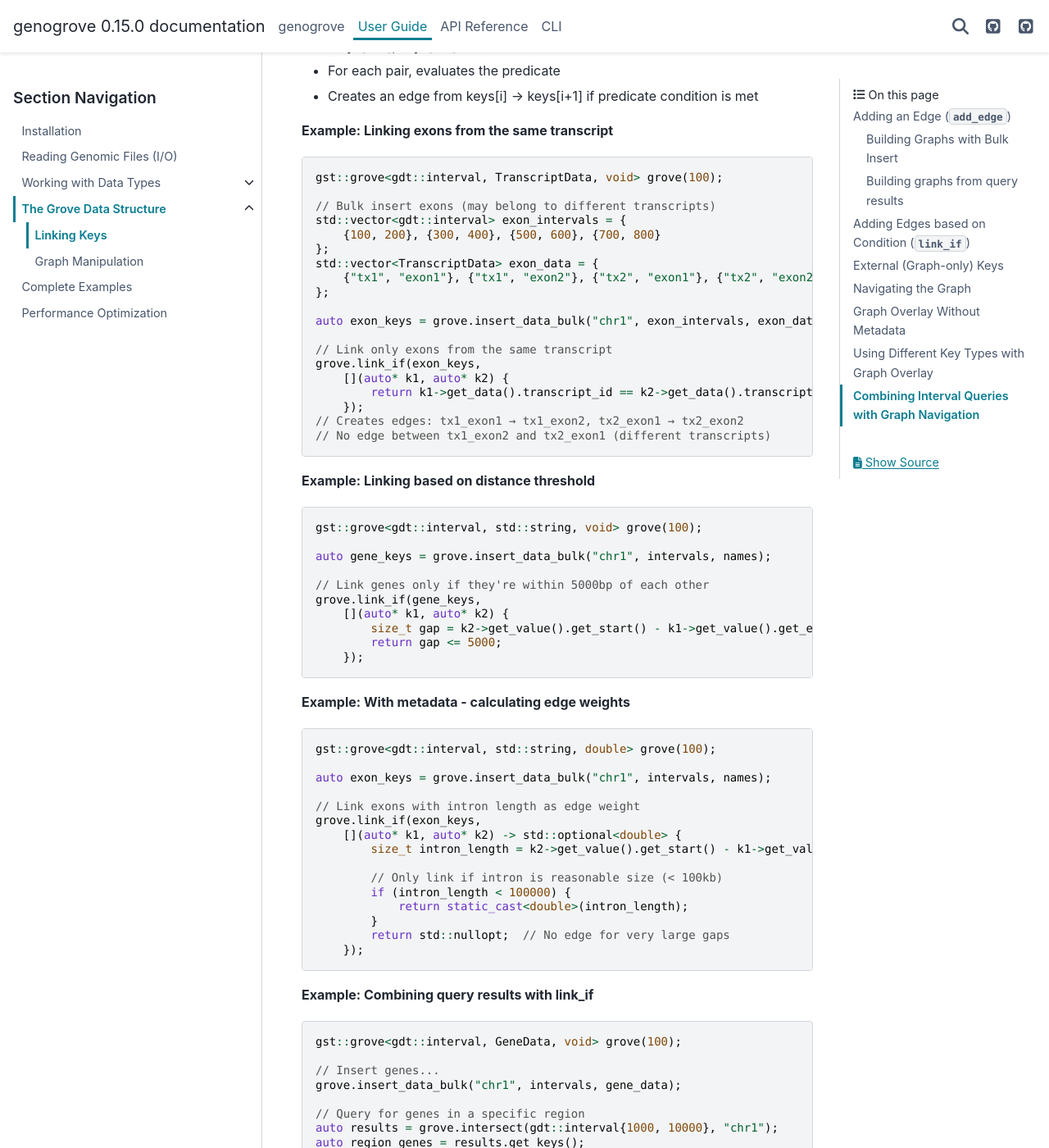
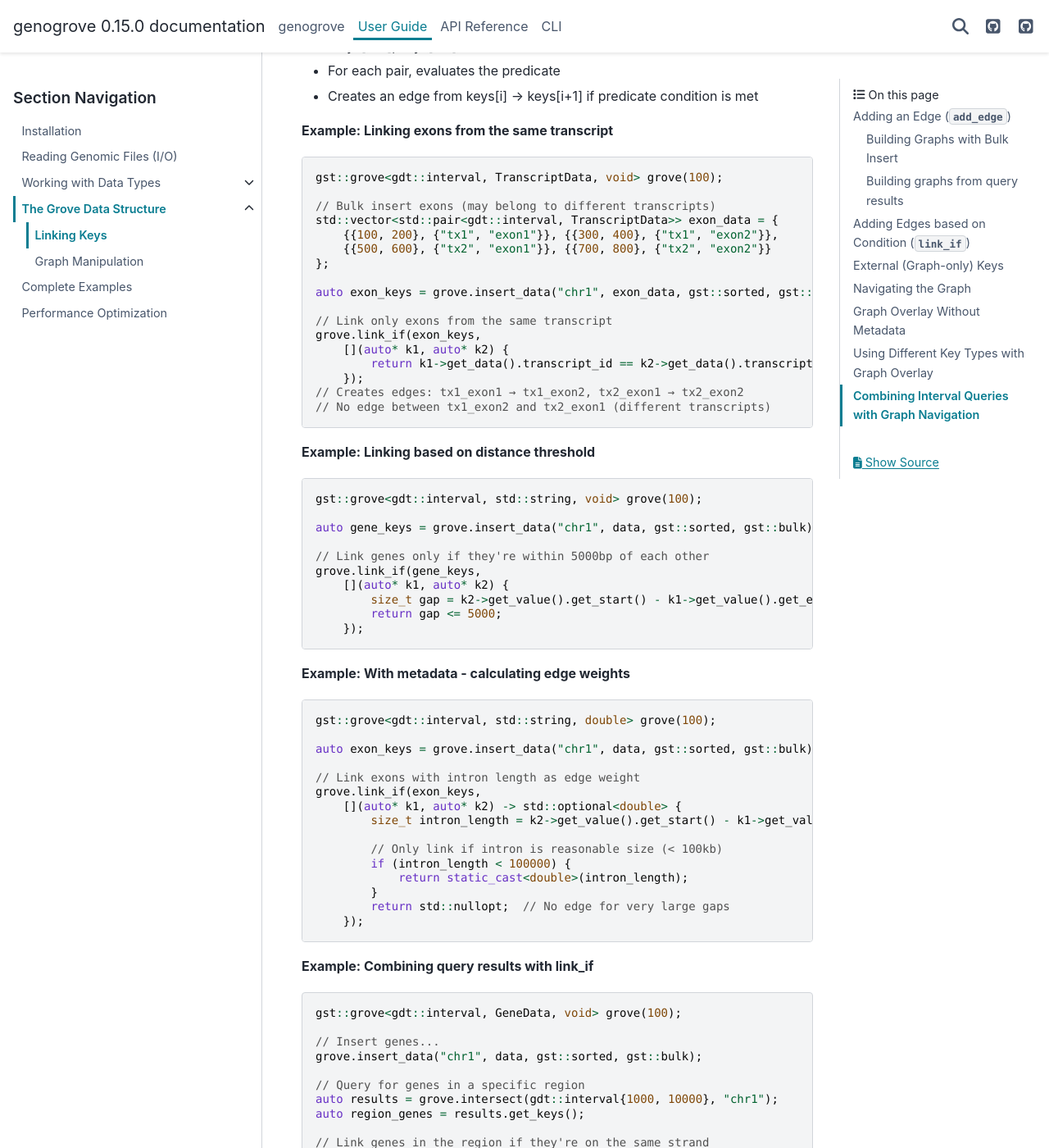
Before and after one commit to genogrove/docs, a Sphinx documentation site: the page built from source/guide/grove/graph.md, in a window 1280 px wide and 1400 px high, scrolled down 5421 px. Shown: the whole window at 82% size. Built offline with Sphinx 7.4.7 and the PyData theme 0.15.4, drawn with Linux system fonts in a browser that asks for light colours; some of the changed text lies outside the part shown.

Commit message:
Fix broken code examples across guide pages
Fix API mismatches in code examples that would prevent compilation:
- Use instance method for filetype_detector instead of static call
- Use get_start()/get_end() accessors instead of private .start/.end
- Use std::optional access patterns for entry.name (if/deref, value_or)
- Update BED entry field descriptions to match actual struct (thickness,
  rgb_color, block_info)
- Replace grove.size() with grove.indexed_vertex_count()
- Replace results.size() with results.get_keys().size()
- Rewrite all insert_data_bulk() calls to use insert_data() with
  paired containers and gst::sorted, gst::bulk tags
- Fix vertex_count() to vertex_count_with_edges() where contextually correct

Closes #10

Co-Authored-By: Claude Opus 4.6 <noreply@anthropic.com>

````diff
--- a/source/guide/grove/graph.md
+++ b/source/guide/grove/graph.md
@@ -85,12 +85,12 @@ are defined in your input data.
 gst::grove<gdt::interval, std::string, double> my_grove(100);
 
 // Bulk insert returns vector of key pointers
-std::vector<gdt::interval> exon_intervals = {
-    {100, 200}, {300, 400}, {500, 600}, {700, 800}
+std::vector<std::pair<gdt::interval, std::string>> exon_data = {
+    {{100, 200}, "exon1"}, {{300, 400}, "exon2"},
+    {{500, 600}, "exon3"}, {{700, 800}, "exon4"}
 };
-std::vector<std::string> exon_names = {"exon1", "exon2", "exon3", "exon4"};
 
-auto exon_keys = my_grove.insert_data_bulk("chr1", exon_intervals, exon_names);
+auto exon_keys = my_grove.insert_data("chr1", exon_data, gst::sorted, gst::bulk);
 
 // Link consecutive exons
 for (size_t i = 0; i < exon_keys.size() - 1; ++i) {
@@ -181,7 +181,7 @@ for (auto* existing_gene : overlapping.get_keys()) {
 1. **Insert operations**
 
    - `insert_data()` - Returns single key pointer
-   - `insert_data_bulk()` - Returns vector of key pointers
+   - `insert_data(..., sorted, bulk)` - Returns vector of key pointers
 
 2. **Query operations**
 
@@ -217,7 +217,7 @@ void link_if(const std::vector<key_type*>& keys, Predicate predicate)
 
 **Parameters:**
 
-- `keys` - Vector of key pointers (typically from `insert_data_bulk()` or query results)
+- `keys` - Vector of key pointers (typically from `insert_data(..., sorted, bulk)` or query results)
 
 - `predicate` - Function that determines if an edge should be created between consecutive keys
 
@@ -241,14 +241,12 @@ void link_if(const std::vector<key_type*>& keys, Predicate predicate)
 gst::grove<gdt::interval, TranscriptData, void> grove(100);
 
 // Bulk insert exons (may belong to different transcripts)
-std::vector<gdt::interval> exon_intervals = {
-    {100, 200}, {300, 400}, {500, 600}, {700, 800}
-};
-std::vector<TranscriptData> exon_data = {
-    {"tx1", "exon1"}, {"tx1", "exon2"}, {"tx2", "exon1"}, {"tx2", "exon2"}
+std::vector<std::pair<gdt::interval, TranscriptData>> exon_data = {
+    {{100, 200}, {"tx1", "exon1"}}, {{300, 400}, {"tx1", "exon2"}},
+    {{500, 600}, {"tx2", "exon1"}}, {{700, 800}, {"tx2", "exon2"}}
 };
 
-auto exon_keys = grove.insert_data_bulk("chr1", exon_intervals, exon_data);
+auto exon_keys = grove.insert_data("chr1", exon_data, gst::sorted, gst::bulk);
 
 // Link only exons from the same transcript
 grove.link_if(exon_keys,
@@ -264,7 +262,7 @@ grove.link_if(exon_keys,
 ```cpp
 gst::grove<gdt::interval, std::string, void> grove(100);
 
-auto gene_keys = grove.insert_data_bulk("chr1", intervals, names);
+auto gene_keys = grove.insert_data("chr1", data, gst::sorted, gst::bulk);
 
 // Link genes only if they're within 5000bp of each other
 grove.link_if(gene_keys,
@@ -279,7 +277,7 @@ grove.link_if(gene_keys,
 ```cpp
 gst::grove<gdt::interval, std::string, double> grove(100);
 
-auto exon_keys = grove.insert_data_bulk("chr1", intervals, names);
+auto exon_keys = grove.insert_data("chr1", data, gst::sorted, gst::bulk);
 
 // Link exons with intron length as edge weight
 grove.link_if(exon_keys,
@@ -300,7 +298,7 @@ grove.link_if(exon_keys,
 gst::grove<gdt::interval, GeneData, void> grove(100);
 
 // Insert genes...
-grove.insert_data_bulk("chr1", intervals, gene_data);
+grove.insert_data("chr1", data, gst::sorted, gst::bulk);
 
 // Query for genes in a specific region
 auto results = grove.intersect(gdt::interval{1000, 10000}, "chr1");
````
Also changed, not shown: other parts of source/guide/grove/graph.md (+1 -1 lines), source/guide/examples.md (+3 -3 lines), source/guide/grove/graph_manipulation.md (+3 -3 lines), source/guide/io.md (+18 -21 lines).
